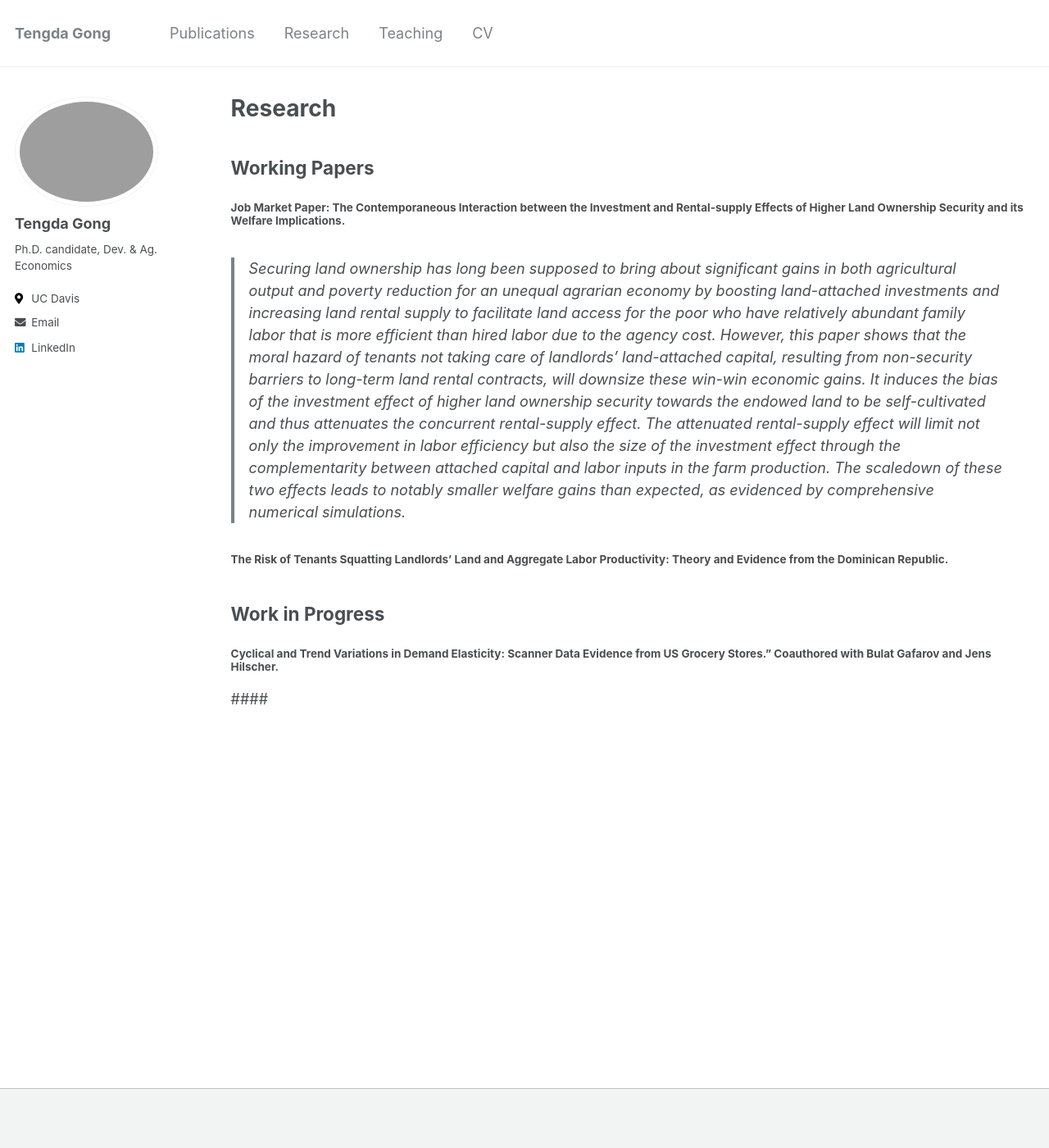
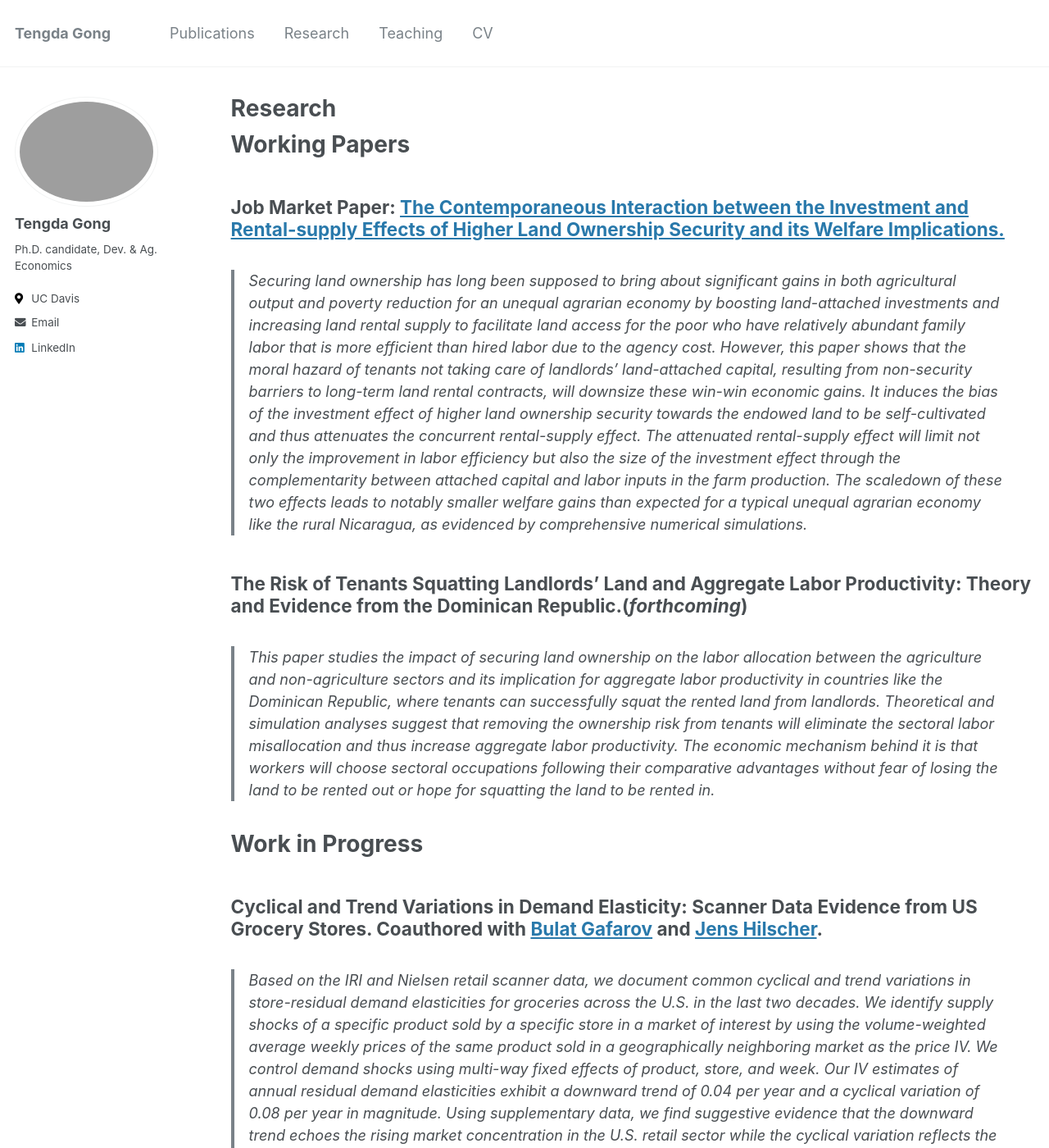
Before and after one commit to tendakung/tendakung.github.io, a Jekyll site: the page built from _pages/research.md, in a window 1280 px wide and 1400 px high. Shown: the whole window at 82% size. Built offline with Jekyll 4.4.1, drawn with Linux system fonts in a browser that asks for light colours; some of the changed text lies outside the part shown.

Commit message:
add content.

```diff
--- a/_pages/research.md
+++ b/_pages/research.md
@@ -6,19 +6,20 @@ author_profile: true
 ---
 
 
-## Working Papers
+# Working Papers
 
-#### Job Market Paper: The Contemporaneous Interaction between the Investment and Rental-supply Effects of Higher Land Ownership Security and its Welfare Implications.
-> Securing land ownership has long been supposed to bring about significant gains in both agricultural output and poverty reduction for an unequal agrarian economy by boosting land-attached investments and increasing land rental supply to facilitate land access for the poor who have relatively abundant family labor that is more efficient than hired labor due to the agency cost. However, this paper shows that the moral hazard of tenants not taking care of landlords’ land-attached capital, resulting
-from non-security barriers to long-term land rental contracts, will downsize these win-win economic gains. It induces the bias of the investment effect of higher land ownership security towards the endowed land to be self-cultivated and thus attenuates the concurrent rental-supply effect. The attenuated rental-supply effect will limit not only the improvement in labor efficiency but also the size of the investment effect through the complementarity between attached capital and labor inputs in the farm production. The scaledown of these two effects leads to notably smaller welfare gains than expected, as evidenced by comprehensive numerical simulations.
+## Job Market Paper: [The Contemporaneous Interaction between the Investment and Rental-supply Effects of Higher Land Ownership Security and its Welfare Implications.](https://drive.google.com/file/d/1S7uzuI2bW4YdkUvvynLYqRe1EOuXm8qR/view?usp=sharing)
+> Securing land ownership has long been supposed to bring about significant gains in both agricultural output and poverty reduction for an unequal agrarian economy by boosting land-attached investments and increasing land rental supply to facilitate land access for the poor who have relatively abundant family labor that is more efficient than hired labor due to the agency cost. However, this paper shows that the moral hazard of tenants not taking care of landlords’ land-attached capital, resulting from non-security barriers to long-term land rental contracts, will downsize these win-win economic gains. It induces the bias of the investment effect of higher land ownership security towards the endowed land to be self-cultivated and thus attenuates the concurrent rental-supply effect. The attenuated rental-supply effect will limit not only the improvement in labor efficiency but also the size of the investment effect through the complementarity between attached capital and labor inputs in the farm production. The scaledown of these two effects leads to notably smaller welfare gains than expected for a typical unequal agrarian economy like the rural Nicaragua, as evidenced by comprehensive numerical simulations.
 
 
-#### The Risk of Tenants Squatting Landlords’ Land and Aggregate Labor Productivity: Theory and Evidence from the Dominican Republic.
+## The Risk of Tenants Squatting Landlords’ Land and Aggregate Labor Productivity: Theory and Evidence from the Dominican Republic.(<em>forthcoming</em>)
+> This paper studies the impact of securing land ownership on the labor allocation between the agriculture and non-agriculture sectors and its implication for aggregate labor productivity in countries like the Dominican Republic, where tenants can successfully squat the rented land from landlords. Theoretical and simulation analyses suggest that removing the ownership risk from tenants will eliminate the sectoral labor misallocation and thus increase aggregate labor productivity. The economic mechanism behind it is that workers will choose sectoral occupations following their comparative advantages without fear of losing the land to be rented out or hope for squatting the land to be rented in.
 
 
-## Work in Progress
+# Work in Progress
 
-#### Cyclical and Trend Variations in Demand Elasticity: Scanner Data Evidence from US Grocery Stores.” Coauthored with Bulat Gafarov and Jens Hilscher.
+## Cyclical and Trend Variations in Demand Elasticity: Scanner Data Evidence from US Grocery Stores. Coauthored with [Bulat Gafarov](https://are.ucdavis.edu/people/faculty/bulat-gafarov/) and [Jens Hilscher](https://are.ucdavis.edu/people/faculty/jens-hilscher/).
+> Based on the IRI and Nielsen retail scanner data, we document common cyclical and trend variations in store-residual demand elasticities for groceries across the U.S. in the last two decades. We identify supply shocks of a specific product sold by a specific store in a market of interest by using the volume-weighted average weekly prices of the same product sold in a geographically neighboring market as the price IV. We control demand shocks using multi-way fixed effects of product, store, and week. Our IV estimates of annual residual demand elasticities exhibit a downward trend of 0.04 per year and a cyclical variation of 0.08 per year in magnitude. Using supplementary data, we find suggestive evidence that the downward trend echoes the rising market concentration in the U.S. retail sector while the cyclical variation reflects the dynamics of consumers’ purchasing power over business cycles.
 
 
-####
+## The Unintended Effect of Brazil's Environment-oriented Credit Policy on the Drought-induced Deforestation in the Amazon Biome. Coauthored with [Nilesh Shinde](https://sites.google.com/view/nshinde/home)
```
